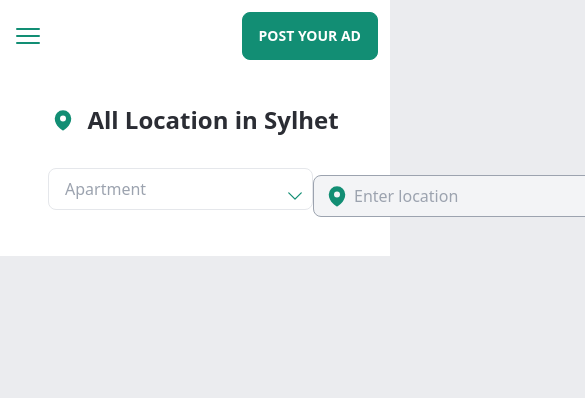
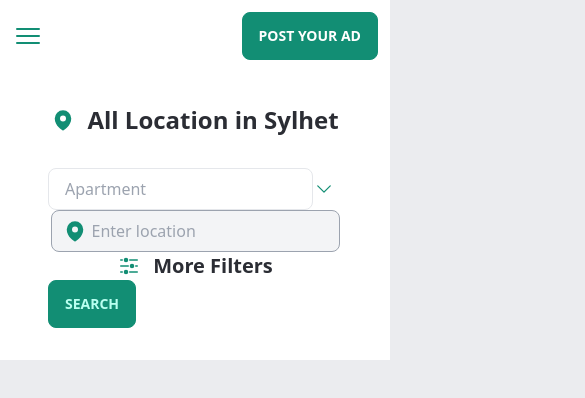
Before and after one commit to mahbubaly/rental-web, a React (Vite) app: page /search in a window 390 px wide. Shown: the top 398 px of the page, 585 px wide, since content can reach past the window. Built offline with nearby package versions, Linux system fonts and the light colour scheme.

Commit message:
responsive

```diff
--- a/src/Components/Search.jsx
+++ b/src/Components/Search.jsx
@@ -15,12 +15,12 @@ const Search = () => {
 
 
 
-                <div className='flex px-12 justify-around my-4'>
+                <div className='grid lg:grid-cols-4 md:grid-cols-3 grid-cols-1 px-12 justify-around my-4'>
 
 
 
 
-                    {/* Apartment */}
+                    {/* Apartment 1 */}
 
                     <div className="relative">
                         <input type="text" className="px-4 py-2 border rounded-lg focus:outline-none focus:border-blue-500" placeholder="Apartment" />
```
